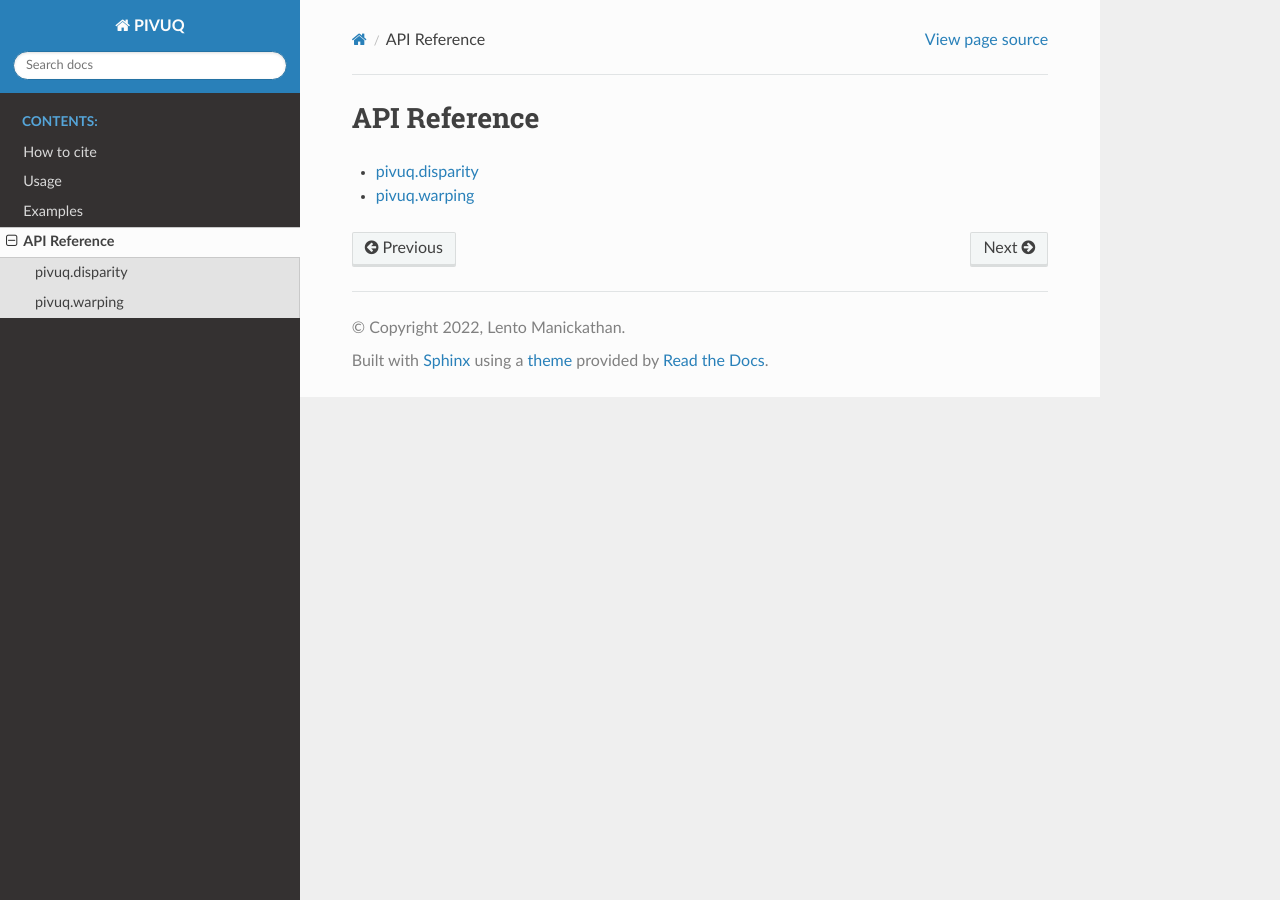
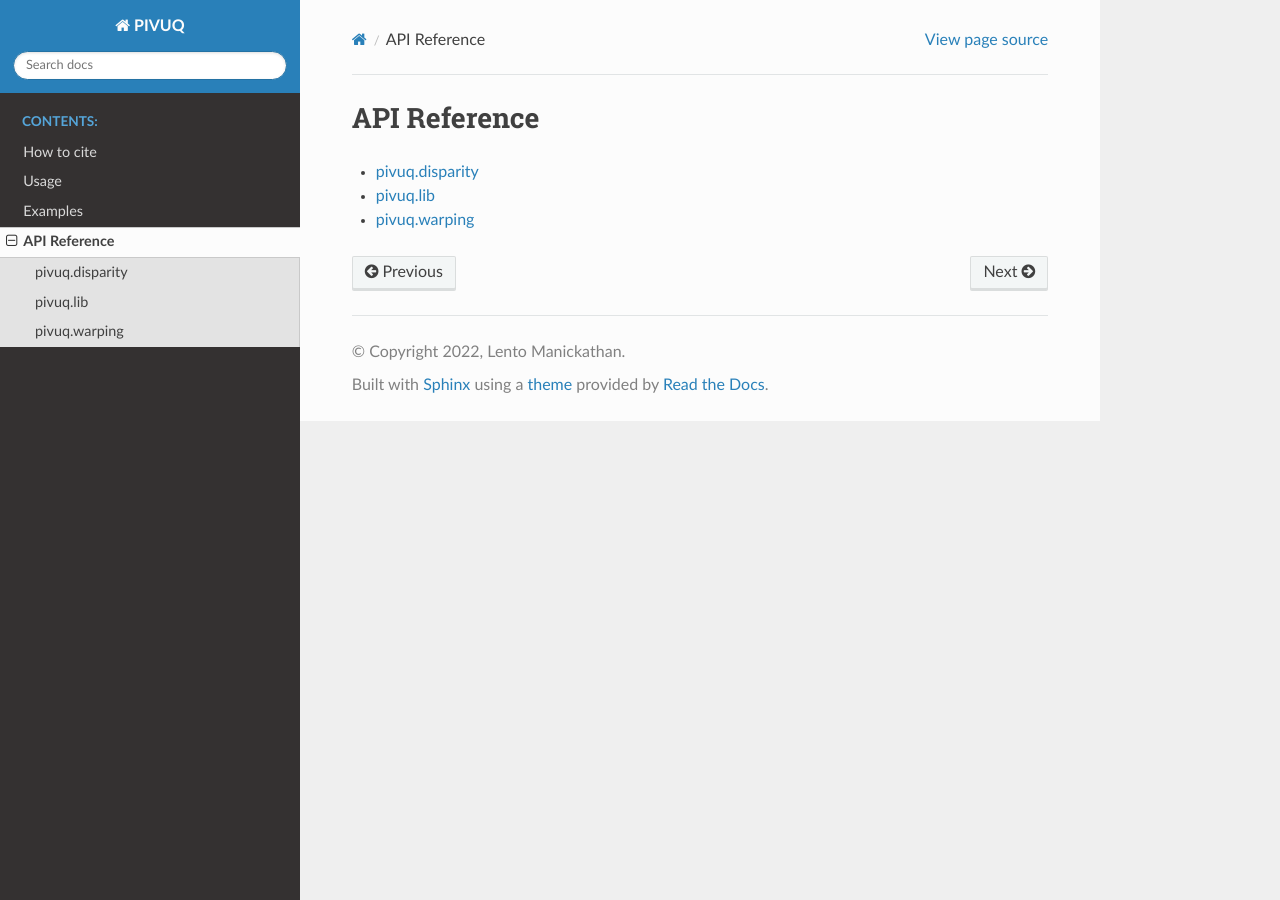
Before and after one commit to lento234/pivuq, a Sphinx documentation site: the page built from docs/source/api.rst, in a window 1280 px wide. Built offline with Sphinx 7.4.7 and the Read the Docs theme 2.0.0, drawn with Linux system fonts in a browser that asks for light colours.

Commit message:
updated documentation for disparity vector computation functions: *pivuq.lib* (#4)

```diff
--- a/docs/source/api.rst
+++ b/docs/source/api.rst
@@ -5,4 +5,5 @@ API Reference
     :maxdepth: 3
 
     api/disparity.rst
+    api/lib.rst
     api/warping.rst
--- /dev/null
+++ b/docs/source/api/lib.rst
@@ -0,0 +1,5 @@
+pivuq.lib
+===============
+
+.. automodule:: pivuq.lib
+    :members:
```
